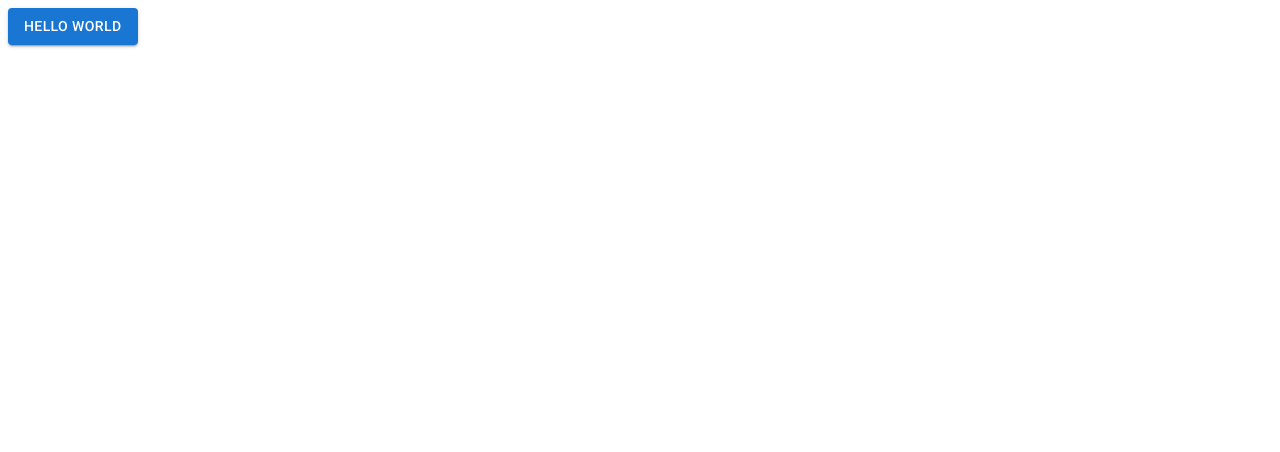
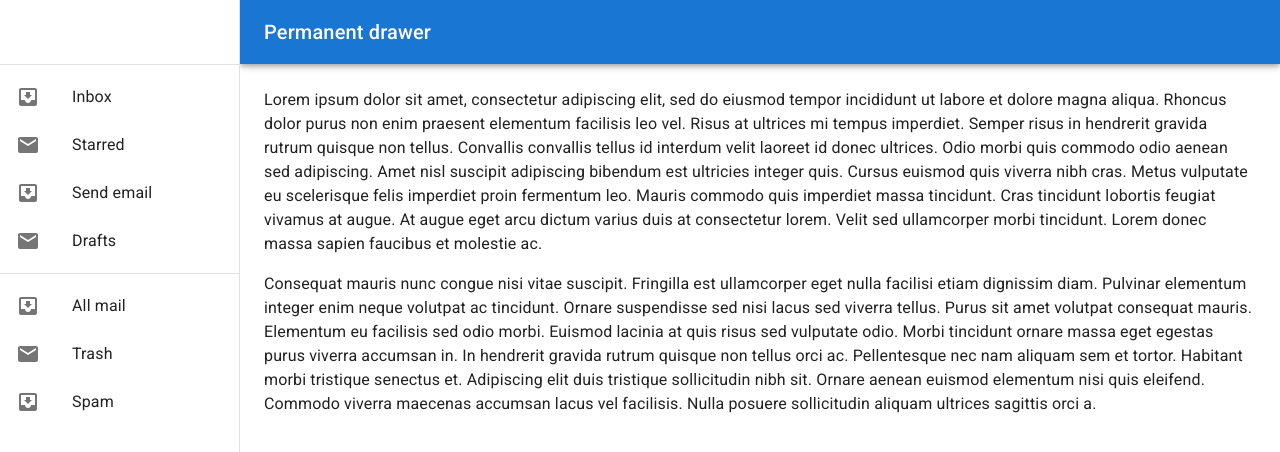
Before and after one commit to wizeline/wizekit-slack-app-fe, a React (Vite) app: page / in a window 1280 px wide. Shown: the top 452 px of the page. Built offline with nearby package versions, Linux system fonts and the light colour scheme.

Commit message:
#1 Add app sample

```diff
--- a/package.json
+++ b/package.json
@@ -39,7 +39,8 @@
   "dependencies": {
     "@emotion/react": "^11.4.1",
     "@emotion/styled": "^11.3.0",
-    "@mui/material": "^5.0.2",
+    "@mui/icons-material": "^5.0.1",
+    "@mui/material": "^5.0.0-rc.0",
     "react": "^17.0.2",
     "react-dom": "^17.0.2"
   },
@@ -48,7 +49,7 @@
     "@testing-library/react": "^12.1.0",
     "@types/jest": "^27.0.1",
     "@types/node": "^16.9.2",
-    "@types/react": "^17.0.21",
+    "@types/react": "^16.8.6 || ^17.0.0",
     "@types/react-dom": "^17.0.9",
     "concurrently": "^6.2.1",
     "husky": "^7.0.2",
--- a/src/components/App.tsx
+++ b/src/components/App.tsx
@@ -1,6 +1,105 @@
-import * as React from 'react';
-import { Button } from "@mui/material";
+import * as React from "react";
+import Box from "@mui/material/Box";
+import Drawer from "@mui/material/Drawer";
+import CssBaseline from "@mui/material/CssBaseline";
+import AppBar from "@mui/material/AppBar";
+import Toolbar from "@mui/material/Toolbar";
+import List from "@mui/material/List";
+import Typography from "@mui/material/Typography";
+import Divider from "@mui/material/Divider";
+import ListItem from "@mui/material/ListItem";
+import ListItemIcon from "@mui/material/ListItemIcon";
+import ListItemText from "@mui/material/ListItemText";
+import InboxIcon from "@mui/icons-material/MoveToInbox";
+import MailIcon from "@mui/icons-material/Mail";
 
-export const App:React.FC = () => (
-  <Button variant="contained">Hello World</Button>
-);
+const drawerWidth = 240;
+
+export const App: React.FC = () =>{
+  return (
+    <Box sx={{ display: "flex" }}>
+      <CssBaseline />
+      <AppBar
+        position="fixed"
+        sx={{ width: `calc(100% - ${drawerWidth}px)`, ml: `${drawerWidth}px` }}
+      >
+        <Toolbar>
+          <Typography variant="h6" noWrap component="div">
+            Permanent drawer
+          </Typography>
+        </Toolbar>
+      </AppBar>
+      <Drawer
+        sx={{
+          width: drawerWidth,
+          flexShrink: 0,
+          "& .MuiDrawer-paper": {
+            width: drawerWidth,
+            boxSizing: "border-box",
+          },
+        }}
+        variant="permanent"
+        anchor="left"
+      >
+        <Toolbar />
+        <Divider />
+        <List>
+          {["Inbox", "Starred", "Send email", "Drafts"].map((text, index) => (
+            <ListItem button key={text}>
+              <ListItemIcon>
+                {index % 2 === 0 ? <InboxIcon /> : <MailIcon />}
+              </ListItemIcon>
+              <ListItemText primary={text} />
+            </ListItem>
+          ))}
+        </List>
+        <Divider />
+        <List>
+          {["All mail", "Trash", "Spam"].map((text, index) => (
+            <ListItem button key={text}>
+              <ListItemIcon>
+                {index % 2 === 0 ? <InboxIcon /> : <MailIcon />}
+              </ListItemIcon>
+              <ListItemText primary={text} />
+            </ListItem>
+          ))}
+        </List>
+      </Drawer>
+      <Box
+        component="main"
+        sx={{ flexGrow: 1, bgcolor: "background.default", p: 3 }}
+      >
+        <Toolbar />
+        <Typography paragraph>
+          Lorem ipsum dolor sit amet, consectetur adipiscing elit, sed do
+          eiusmod tempor incididunt ut labore et dolore magna aliqua. Rhoncus
+          dolor purus non enim praesent elementum facilisis leo vel. Risus at
+          ultrices mi tempus imperdiet. Semper risus in hendrerit gravida rutrum
+          quisque non tellus. Convallis convallis tellus id interdum velit
+          laoreet id donec ultrices. Odio morbi quis commodo odio aenean sed
+          adipiscing. Amet nisl suscipit adipiscing bibendum est ultricies
+          integer quis. Cursus euismod quis viverra nibh cras. Metus vulputate
+          eu scelerisque felis imperdiet proin fermentum leo. Mauris commodo
+          quis imperdiet massa tincidunt. Cras tincidunt lobortis feugiat
+          vivamus at augue. At augue eget arcu dictum varius duis at consectetur
+          lorem. Velit sed ullamcorper morbi tincidunt. Lorem donec massa sapien
+          faucibus et molestie ac.
+        </Typography>
+        <Typography paragraph>
+          Consequat mauris nunc congue nisi vitae suscipit. Fringilla est
+          ullamcorper eget nulla facilisi etiam dignissim diam. Pulvinar
+          elementum integer enim neque volutpat ac tincidunt. Ornare suspendisse
+          sed nisi lacus sed viverra tellus. Purus sit amet volutpat consequat
+          mauris. Elementum eu facilisis sed odio morbi. Euismod lacinia at quis
+          risus sed vulputate odio. Morbi tincidunt ornare massa eget egestas
+          purus viverra accumsan in. In hendrerit gravida rutrum quisque non
+          tellus orci ac. Pellentesque nec nam aliquam sem et tortor. Habitant
+          morbi tristique senectus et. Adipiscing elit duis tristique
+          sollicitudin nibh sit. Ornare aenean euismod elementum nisi quis
+          eleifend. Commodo viverra maecenas accumsan lacus vel facilisis. Nulla
+          posuere sollicitudin aliquam ultrices sagittis orci a.
+        </Typography>
+      </Box>
+    </Box>
+  );
+};
```
Also changed, not shown: 2 other files (tests, documents, lock files or other folders).
